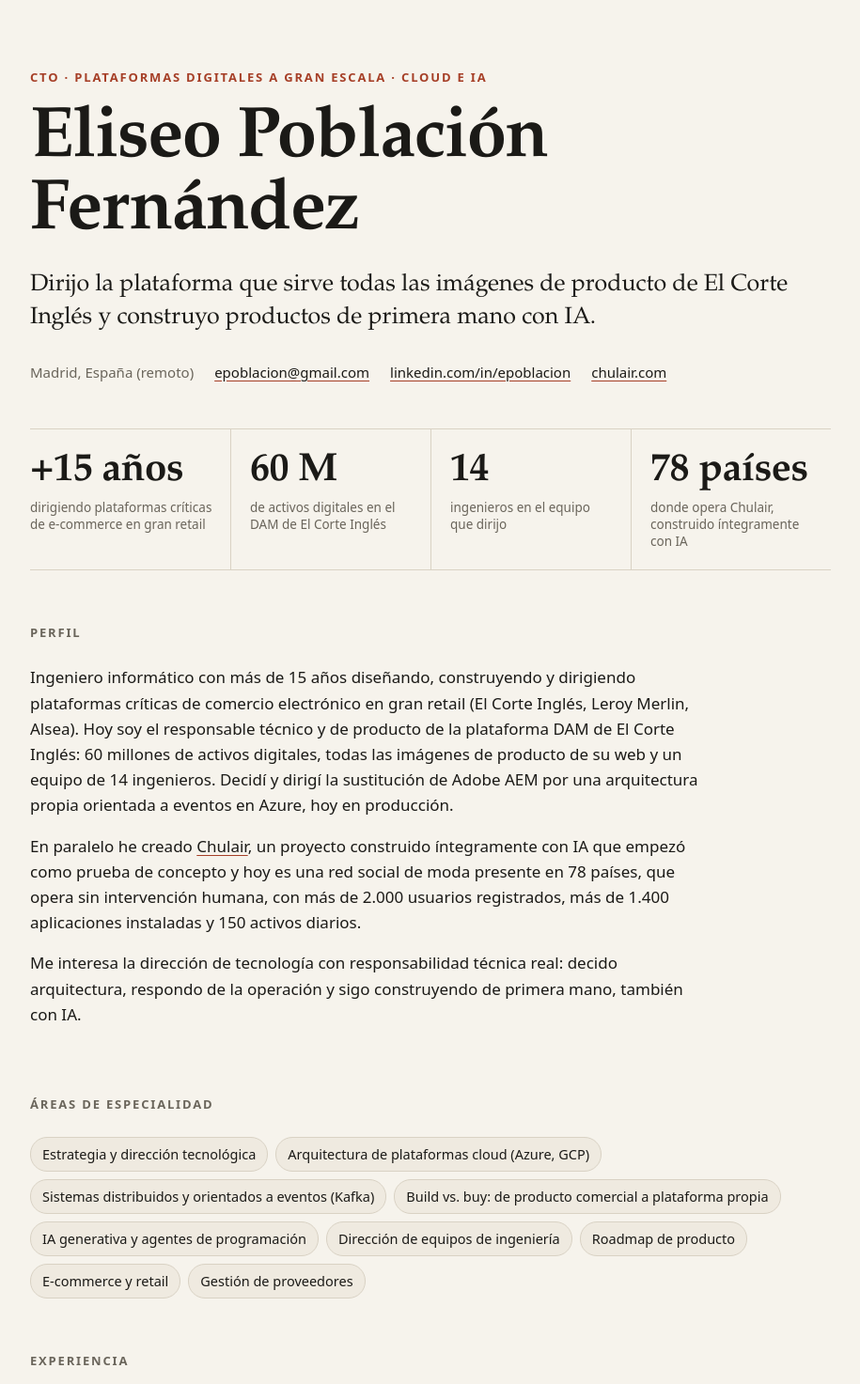
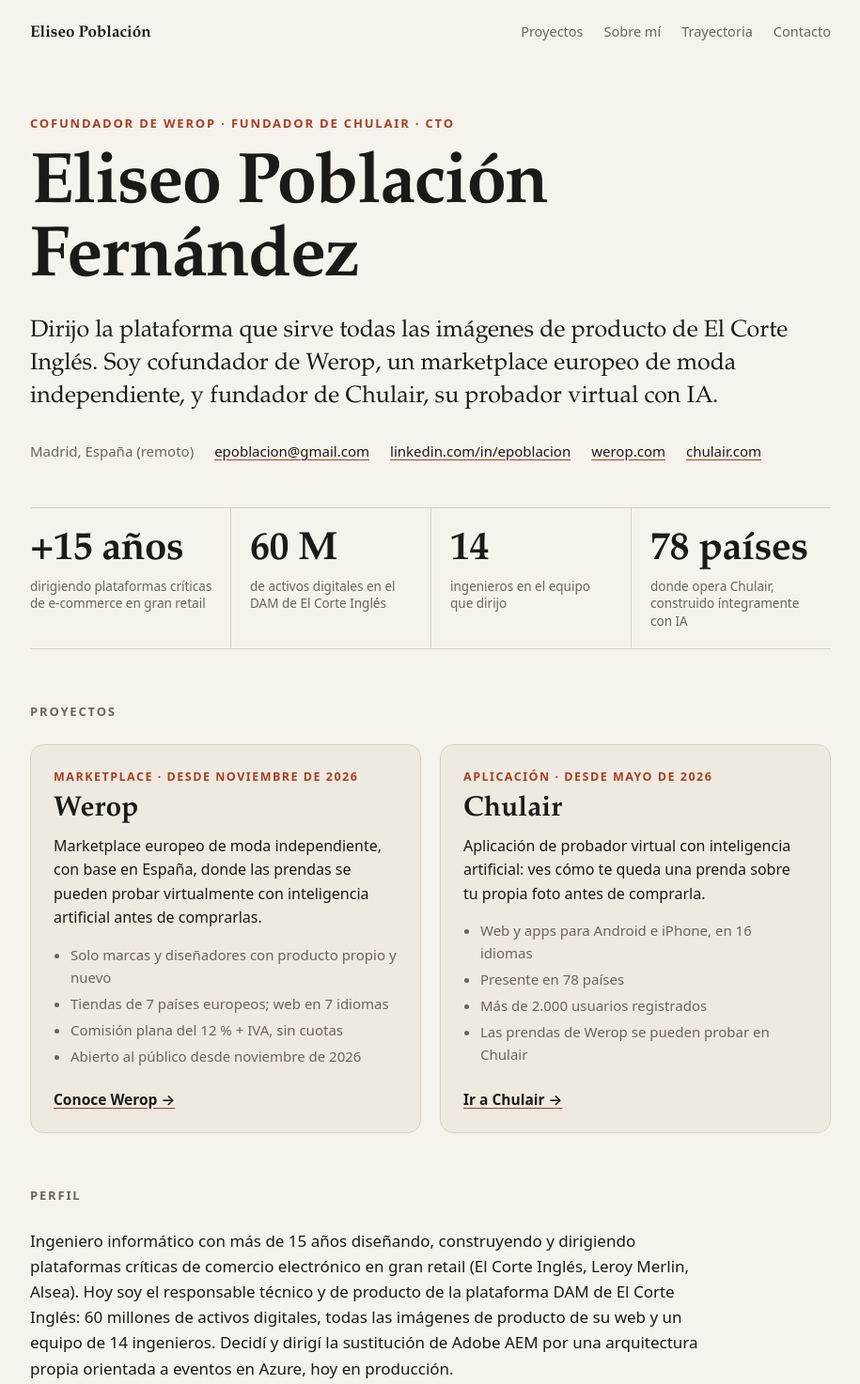
Before and after one commit to epoblacion-dev/eliseopoblacion.com, a plain HTML site: page index.html in a window 1280 px wide. Shown: the top 1473 px of the page at 94% size, without its empty margins (182-1097 px from the left). Drawn offline with Linux system fonts and the light colour scheme.

Commit message:
Añade Werop y sección de proyectos
Co-Authored-By: Claude Fable 5.2 <noreply@anthropic.com>

```diff
--- a/index.html
+++ b/index.html
@@ -27,7 +27,7 @@
     { "@type": "CollegeOrUniversity", "name": "Universidad Politécnica de Madrid" },
     { "@type": "CollegeOrUniversity", "name": "Universidad Alfonso X el Sabio" }
   ],
-  "sameAs": ["https://www.linkedin.com/in/epoblacion", "https://chulair.com"]
+  "sameAs": ["https://www.linkedin.com/in/epoblacion", "https://www.werop.com/", "https://chulair.com/"]
 }
 </script>
 <style>
@@ -101,6 +101,23 @@
   }
   .prose p { margin: 0 0 16px; max-width: 42em; text-wrap: pretty; }
 
+  nav { display: flex; flex-wrap: wrap; gap: 6px 22px; padding: 22px 0 0; font-size: 14.5px; }
+  nav a { text-decoration: none; color: var(--muted); }
+  nav a:hover { color: var(--accent); }
+  nav .brand { font-family: var(--serif); font-weight: 600; color: var(--ink); margin-right: auto; font-size: 17px; }
+
+  .projects { display: grid; grid-template-columns: 1fr 1fr; gap: 20px; }
+  .card {
+    border: 1px solid var(--line); border-radius: 14px; background: var(--surface);
+    padding: 24px 24px 22px; display: flex; flex-direction: column;
+  }
+  .card .kind { font-size: 12.5px; letter-spacing: .12em; text-transform: uppercase; color: var(--accent); font-weight: 600; margin: 0 0 8px; }
+  .card h3 { font-family: var(--serif); font-size: 30px; font-weight: 600; line-height: 1.1; margin: 0 0 10px; }
+  .card p { margin: 0 0 14px; font-size: 16px; }
+  .card ul { margin: 0 0 18px; padding-left: 18px; font-size: 15px; color: var(--muted); }
+  .card li { margin-bottom: 4px; }
+  .card .go { margin-top: auto; font-weight: 600; font-size: 15.5px; }
+
   .tags { display: flex; flex-wrap: wrap; gap: 8px; padding: 0; margin: 0; list-style: none; }
   .tags li {
     font-size: 14.5px; padding: 6px 12px; border: 1px solid var(--line);
@@ -145,6 +162,7 @@
     .job { grid-template-columns: 1fr; padding: 22px 0; }
     .job .when { padding-top: 0; }
     .two { grid-template-columns: 1fr; gap: 0; }
+    .projects { grid-template-columns: 1fr; }
     .two > div + div { padding-top: 56px; }
   }
 
@@ -164,7 +182,9 @@
     .job h3 { font-size: 13pt; }
     .tags li { border: 0; padding: 0; }
     .tags li:not(:last-child)::after { content: " ·"; }
-    footer, .noprint { display: none; }
+    footer, nav, .noprint { display: none; }
+    .card { break-inside: avoid; padding: 8pt 10pt; }
+    .card h3 { font-size: 14pt; }
     a { text-decoration: none; }
     @page { margin: 16mm; }
   }
@@ -173,15 +193,24 @@
 <body>
 <div class="wrap">
 
+<nav aria-label="Secciones">
+  <a class="brand" href="#">Eliseo Población</a>
+  <a href="#proyectos">Proyectos</a>
+  <a href="#perfil">Sobre mí</a>
+  <a href="#experiencia">Trayectoria</a>
+  <a href="#contacto">Contacto</a>
+</nav>
+
 <header>
-  <p class="eyebrow">CTO · Plataformas digitales a gran escala · Cloud e IA</p>
+  <p class="eyebrow">Cofundador de Werop · Fundador de Chulair · CTO</p>
   <h1>Eliseo Población Fernández</h1>
-  <p class="lead">Dirijo la plataforma que sirve todas las imágenes de producto de El Corte Inglés y construyo productos de primera mano con IA.</p>
-  <ul class="contact">
+  <p class="lead">Dirijo la plataforma que sirve todas las imágenes de producto de El Corte Inglés. Soy cofundador de Werop, un marketplace europeo de moda independiente, y fundador de Chulair, su probador virtual con IA.</p>
+  <ul class="contact" id="contacto">
     <li>Madrid, España (remoto)</li>
     <li><a href="mailto:epoblacion@gmail.com">epoblacion@gmail.com</a></li>
     <li><a href="https://www.linkedin.com/in/epoblacion" rel="me noopener">linkedin.com/in/epoblacion</a></li>
-    <li><a href="https://chulair.com" rel="me noopener">chulair.com</a></li>
+    <li><a href="https://www.werop.com/" rel="me noopener">werop.com</a></li>
+    <li><a href="https://chulair.com/" rel="me noopener">chulair.com</a></li>
   </ul>
 </header>
 
@@ -193,6 +222,36 @@
 </div>
 
 <main>
+
+<section id="proyectos">
+  <h2>Proyectos</h2>
+  <div class="projects">
+    <article class="card">
+      <p class="kind">Marketplace · desde noviembre de 2026</p>
+      <h3>Werop</h3>
+      <p>Marketplace europeo de moda independiente, con base en España, donde las prendas se pueden probar virtualmente con inteligencia artificial antes de comprarlas.</p>
+      <ul>
+        <li>Solo marcas y diseñadores con producto propio y nuevo</li>
+        <li>Tiendas de 7 países europeos; web en 7 idiomas</li>
+        <li>Comisión plana del 12 % + IVA, sin cuotas</li>
+        <li>Abierto al público desde noviembre de 2026</li>
+      </ul>
+      <a class="go" href="https://www.werop.com/nosotros/" rel="noopener">Conoce Werop →</a>
+    </article>
+    <article class="card">
+      <p class="kind">Aplicación · desde mayo de 2026</p>
+      <h3>Chulair</h3>
+      <p>Aplicación de probador virtual con inteligencia artificial: ves cómo te queda una prenda sobre tu propia foto antes de comprarla.</p>
+      <ul>
+        <li>Web y apps para Android e iPhone, en 16 idiomas</li>
+        <li>Presente en 78 países</li>
+        <li>Más de 2.000 usuarios registrados</li>
+        <li>Las prendas de Werop se pueden probar en Chulair</li>
+      </ul>
+      <a class="go" href="https://chulair.com/" rel="noopener">Ir a Chulair →</a>
+    </article>
+  </div>
+</section>
 
 <section class="prose" id="perfil">
   <h2>Perfil</h2>
@@ -247,6 +306,20 @@
         <li>Operación automatizada de extremo a extremo, sin intervención humana.</li>
         <li>Disponible en 78 países: en Europa, abierta al público con límites de cuota; en el resto del mundo, mediante suscripción.</li>
         <li>Más de 2.000 usuarios registrados, más de 1.400 aplicaciones instaladas y 150 activos diarios.</li>
+      </ul>
+    </div>
+  </article>
+
+  <article class="job">
+    <div class="when">Nov. 2026 – actualidad<br>Proyecto propio</div>
+    <div>
+      <h3><a href="https://www.werop.com/" rel="noopener">Werop</a></h3>
+      <p class="role">Cofundador</p>
+      <p>Marketplace europeo de moda independiente, con base en España. Nació en noviembre de 2026, a partir de una función de Chulair.</p>
+      <ul>
+        <li>Catálogo común para tiendas de 7 países europeos y compradores de 10.</li>
+        <li>IA donde quita fricción: probador virtual con Chulair, fotos de catálogo sin estudio a partir de una foto de móvil y búsqueda por imagen.</li>
+        <li>Pagos con Stripe directos a la cuenta de cada tienda; web en 7 idiomas y apps en Google Play y App Store.</li>
       </ul>
     </div>
   </article>
```
